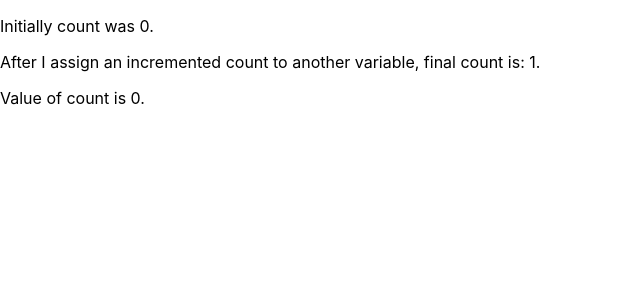
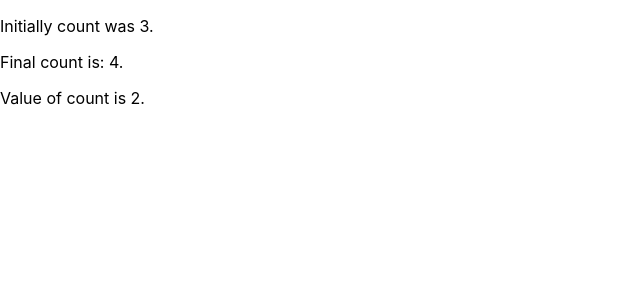
Before and after one commit to mrarthurwhite/use_state_react_hooks_demo, a React (Create React App) app in the folder use_state_initial_demo/: page / in a window 1280 px wide. Shown: the top 300 px of the page, without its empty margins (0-640 px from the left). Built offline with nearby package versions, Linux system fonts and the light colour scheme.

Commit message:
adding screenshot

```diff
--- a/use_state_initial_demo/src/App.js
+++ b/use_state_initial_demo/src/App.js
@@ -4,16 +4,18 @@ import React, { useState } from 'react';
 function App() {
 
   // Declare a new state variable, which we'll call "count" & initialize it to 0
-  const [count, setCount] = useState(0);
+  let [count, setCount] = useState(0);
   const initialCount = count;
-  let finalCount =0;
-  if (count==0) {
-    finalCount = count +1;
+  let finalCount =count +1;
+    if (count==0) {// this is needed to ensure setCount is called once only
+    setCount(3);// this changes initialCount to 3 & finalCount to 4 in re render
   }
+    count = 2; // this does not affect initialCount & finalCount
+
   return (
     <div>
       <p>Initially count was {initialCount}.</p>
-      <p>After I assign an incremented count to another variable, final count is: {finalCount}.</p>
+      <p>Final count is: {finalCount}.</p>
       <p>Value of count is {count}.</p>
     </div>
   );
```
Also changed, not shown: 1 other file (tests, documents, lock files or other folders).
